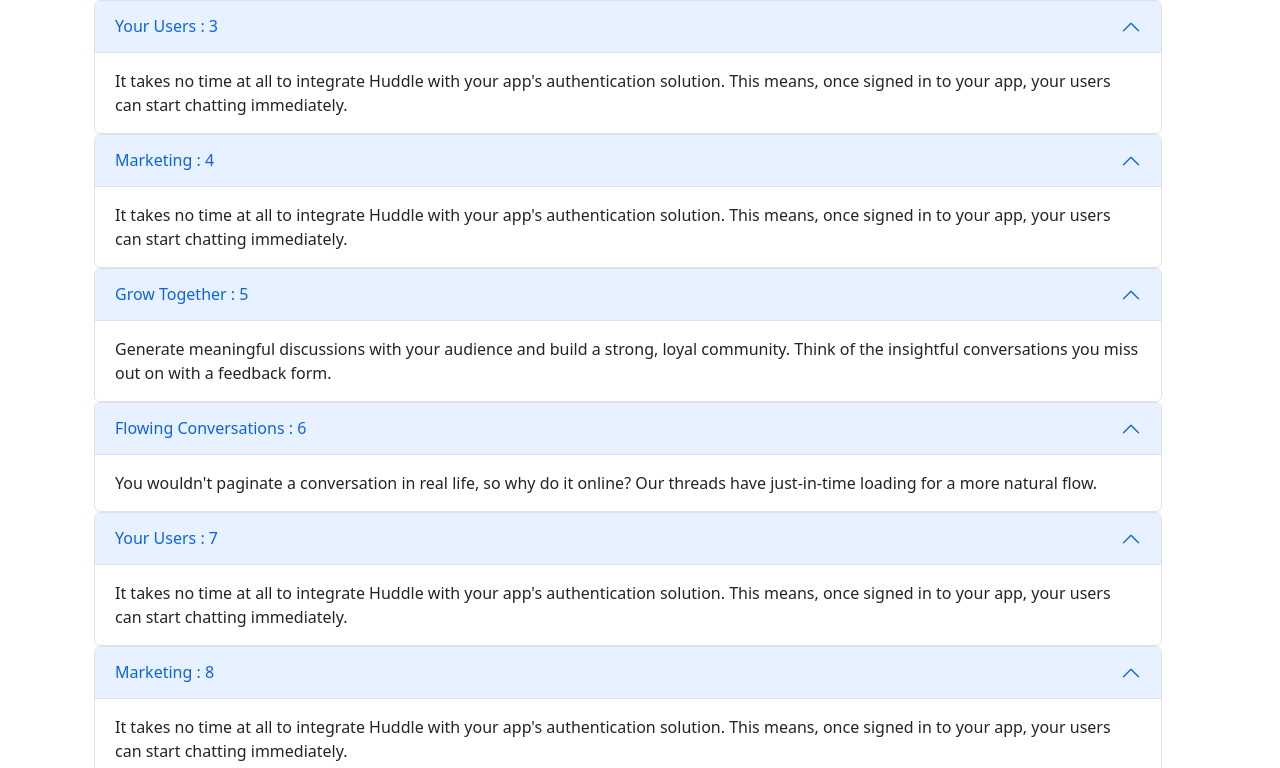
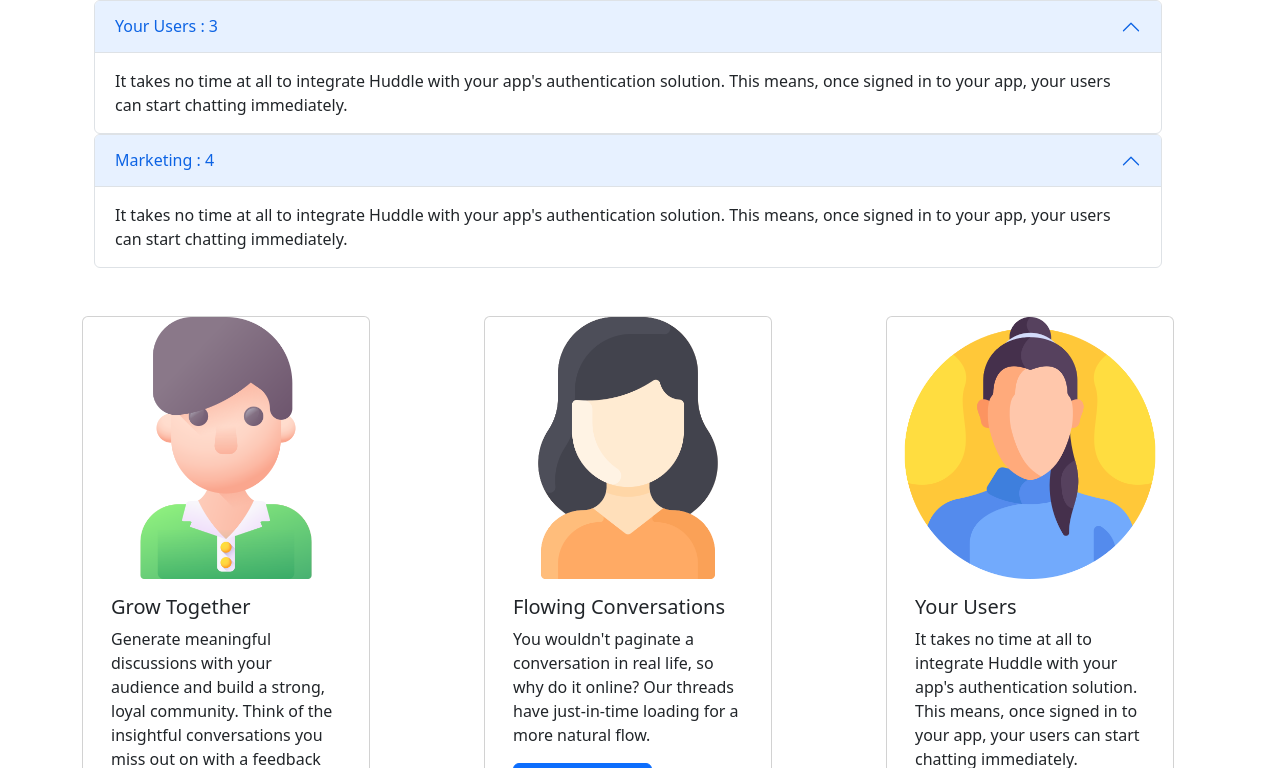
Before and after one commit to bleartdemaku/myproject, a React (Create React App) app: page /home in a window 1280 px wide. Shown: the part 1152-1920 px from the top of the page. Built offline with nearby package versions, Linux system fonts and the light colour scheme.

Commit message:
logic error

```diff
--- a/src/pages/Home/Home.jsx
+++ b/src/pages/Home/Home.jsx
@@ -3,6 +3,7 @@ import CardBootstrap from "../../components/Card/CardBootstrap";
 import CarouselBootstrap from "../../components/Carousel/CarouselBootstrap";
 import Container from "react-bootstrap/Container";
 import cardContent from "../../content/cardContent";
+import accordionContent from '../../content/accordionContent';
 import NavbarBootstrap from "../../components/Navbar/NavbarBootstrap";
 import AccordionBootstrap from "../../components/Accordion/AccordionBootstrap";
 import "./Home.scss";
@@ -16,7 +17,7 @@ function Home() {
       <Container>
         <h1 className="text">This is what our Company is trying to achive!</h1>
         <Container className="row d-flex justify-content-between">
-          {cardContent.map((item, index) => (
+          {accordionContent.map((item, index) => (
             <AccordionBootstrap key={index} item={item} />
           ))}
         </Container>
```
